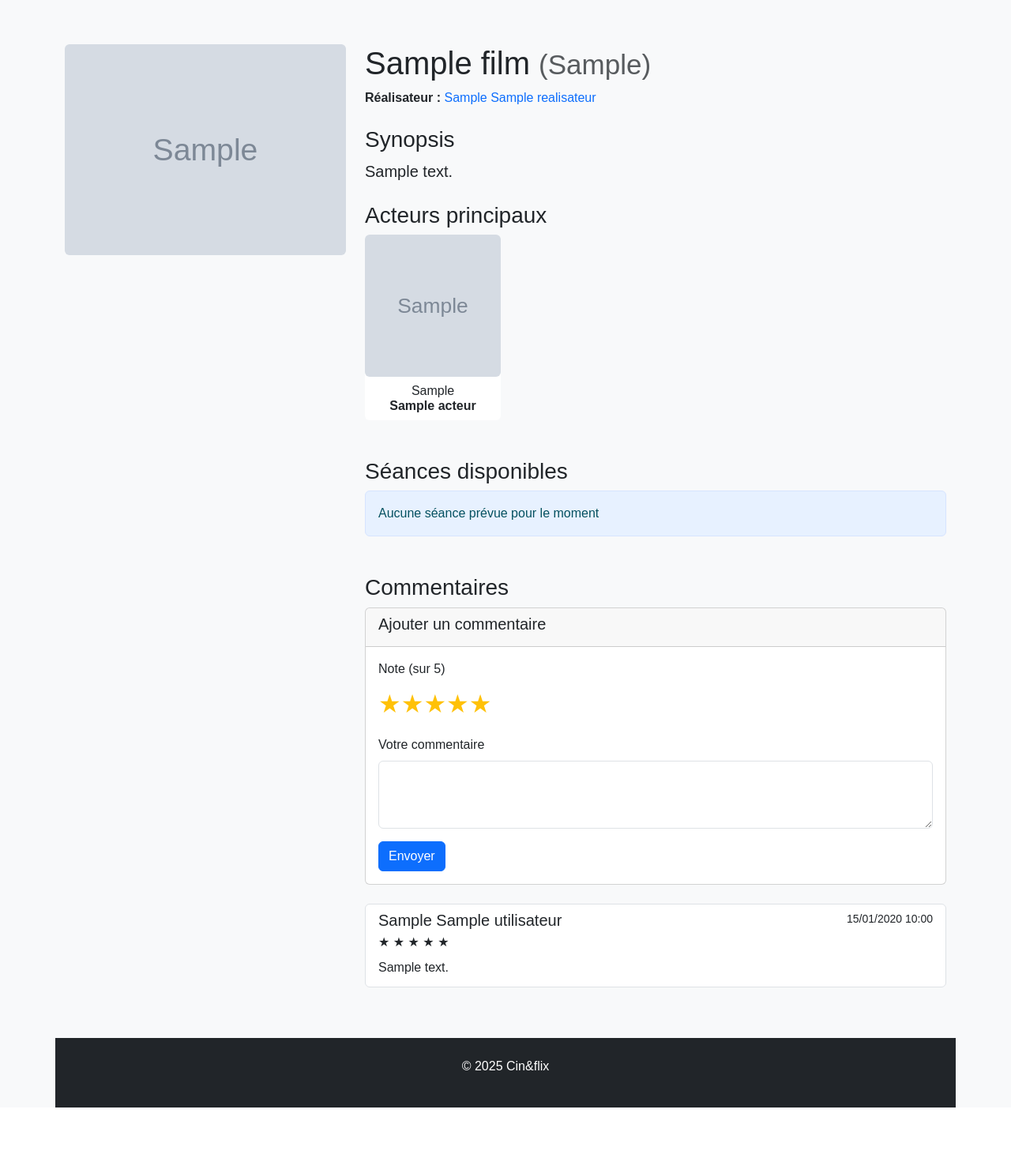
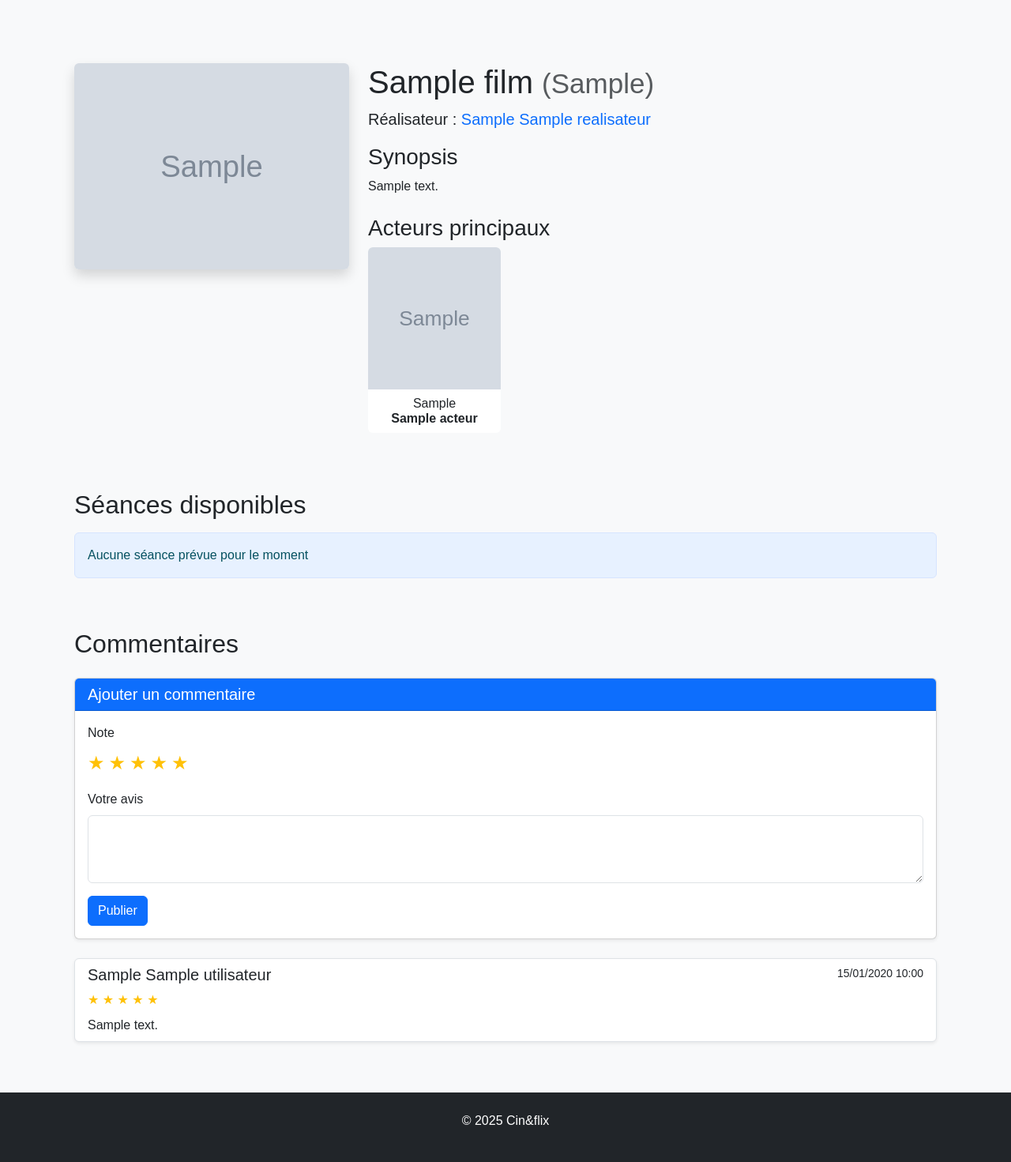
Before and after one commit to DrDemoniak/BDD-cinema, a PHP site: page /film.php?id=1 in a window 1280 px wide. Shown: the part 56-1527 px from the top of the page at 79% size. Before the commit the page ends 1458 px from the top, so only its background shows below. Run offline with PHP 8.4, Linux system fonts and the light colour scheme; the visitor is signed in with stand-in values (Sample User, id 1); tables that the repository leaves empty or names only in its code hold one stand-in row (values such as "Sample post"); grey boxes marked "Sample" are stand-in pictures.

Commit message:
debug d'un bug mineur sur film.php

```diff
--- a/flavien/film.php
+++ b/flavien/film.php
@@ -1,4 +1,5 @@
-<?php session_start();
+<?php
+session_start();
 require_once 'includes/config.php';
 
 if (!isset($_GET['id'])) {
@@ -8,7 +9,7 @@
 
 $filmId = (int)$_GET['id'];
 
-// Récupérer les infos du film
+// Récupération des infos du film
 $query = $db->prepare("
     SELECT f.*, r.nom AS realisateur_nom, r.prenom AS realisateur_prenom
     FROM films f
@@ -24,7 +25,7 @@
     exit;
 }
 
-// Traitement du formulaire de commentaire
+// Traitement des commentaires
 $errors = [];
 if ($_SERVER['REQUEST_METHOD'] === 'POST' && isset($_POST['submit_comment'])) {
     if (!isset($_SESSION['user_id'])) {
@@ -33,7 +34,6 @@
         $note = (int)($_POST['note'] ?? 0);
         $commentaire = trim($_POST['commentaire'] ?? '');
 
-        // Validation
         if ($note < 1 || $note > 5) {
             $errors[] = "La note doit être entre 1 et 5 étoiles";
         }
@@ -50,15 +50,13 @@
                 VALUES (?, ?, ?, ?)
             ");
             $insert->execute([$filmId, $_SESSION['user_id'], $note, $commentaire]);
-
-            // Recharger la page pour afficher le nouveau commentaire
             header("Location: film.php?id=$filmId");
             exit;
         }
     }
 }
 
-// Récupérer les acteurs
+// Récupération des acteurs avec leurs photos
 $actorsQuery = $db->prepare("
     SELECT a.* FROM acteurs a
     JOIN films_acteurs fa ON a.id = fa.id_acteur
@@ -67,7 +65,7 @@
 $actorsQuery->execute([$filmId]);
 $actors = $actorsQuery->fetchAll(PDO::FETCH_ASSOC);
 
-// Récupérer les séances
+// Récupération des séances
 $sessionsQuery = $db->prepare("
     SELECT s.*, l.salle FROM seances s
     JOIN lieux l ON s.id_lieu = l.id
@@ -77,7 +75,7 @@
 $sessionsQuery->execute([$filmId]);
 $sessions = $sessionsQuery->fetchAll(PDO::FETCH_ASSOC);
 
-// Récupérer les commentaires
+// Récupération des commentaires
 $commentsQuery = $db->prepare("
     SELECT c.*, u.prenom, u.nom
     FROM commentaires c
@@ -92,48 +90,52 @@
 include 'includes/header.php';
 ?>
 
+<div class="container mt-4">
     <div class="row">
-    <div class="col-md-4">
-        <img src="<?= htmlspecialchars($film['url_image']) ?>" class="img-fluid rounded" alt="<?= htmlspecialchars($film['titre']) ?>">
+        <!-- Colonne gauche - Affiche du film -->
+        <div class="col-md-4 mb-4">
+            <img src="<?= htmlspecialchars($film['url_image']) ?>"
+                 class="img-fluid rounded shadow"
+                 alt="<?= htmlspecialchars($film['titre']) ?>">
         </div>
+
+        <!-- Colonne droite - Infos du film -->
         <div class="col-md-8">
             <h1><?= htmlspecialchars($film['titre']) ?> <small class="text-muted">(<?= $film['annee'] ?>)</small></h1>
-        <p><strong>Réalisateur :</strong>
+
+            <p class="lead"><strong>Réalisateur :</strong>
                 <a href="realisateur.php?id=<?= $film['id'] ?>" class="text-decoration-none">
                     <?= htmlspecialchars($film['realisateur_prenom']) ?> <?= htmlspecialchars($film['realisateur_nom']) ?>
                 </a>
             </p>
 
-        <div class="mt-4">
+            <div class="mb-4">
                 <h3>Synopsis</h3>
-            <p class="lead"><?= nl2br(htmlspecialchars($film['description'] ?? 'Aucune description disponible')) ?></p>
+                <p><?= nl2br(htmlspecialchars($film['description'] ?? 'Aucune description disponible')) ?></p>
             </div>
 
-        <div class="mt-4">
+            <!-- Acteurs -->
+            <div class="mb-5">
                 <h3>Acteurs principaux</h3>
-    <div class="row row-cols-2 row-cols-md-3 row-cols-lg-4 g-3">
+                <div class="row row-cols-2 row-cols-sm-3 row-cols-md-4 g-3">
                     <?php foreach ($actors as $actor): ?>
                     <div class="col">
                         <div class="card h-100 border-0">
                             <a href="acteur.php?id=<?= $actor['id'] ?>" class="text-decoration-none text-dark">
                                 <?php if (!empty($actor['url_photo_acteur'])): ?>
                                     <img src="<?= htmlspecialchars($actor['url_photo_acteur']) ?>"
-                             class="img-fluid rounded"
+                                         class="img-fluid rounded-top"
                                          alt="<?= htmlspecialchars($actor['prenom'] . ' ' . $actor['nom']) ?>"
-                             style="width: 100%; height: 180px; object-fit: cover;">
+                                         style="height: 180px; width: 100%; object-fit: cover;">
                                 <?php else: ?>
-                        <div class="actor-photo-placeholder bg-light rounded" style="
-                            height: 180px;
-                            display: flex;
-                            align-items: center;
-                            justify-content: center;
-                        ">
+                                    <div class="bg-light d-flex align-items-center justify-content-center"
+                                         style="height: 180px;">
                                         <i class="fas fa-user fa-3x text-secondary"></i>
                                     </div>
                                 <?php endif; ?>
                                 <div class="card-body p-2 text-center">
-                        <h6 class="card-title mb-0"><?= htmlspecialchars($actor['prenom']) ?></h6>
-                        <h6 class="card-title mb-0 fw-bold"><?= htmlspecialchars($actor['nom']) ?></h6>
+                                    <h6 class="mb-0"><?= htmlspecialchars($actor['prenom']) ?></h6>
+                                    <h6 class="mb-0 fw-bold"><?= htmlspecialchars($actor['nom']) ?></h6>
                                 </div>
                             </a>
                         </div>
@@ -141,15 +143,19 @@
                     <?php endforeach; ?>
                 </div>
             </div>
+        </div>
+    </div>
 
-<div class="mt-5">
-    <h3>Séances disponibles</h3>
+    <!-- Séances disponibles - Pleine largeur -->
+    <div class="row mt-4">
+        <div class="col-12">
+            <h2 class="mb-3">Séances disponibles</h2>
             <?php if (empty($sessions)): ?>
                 <div class="alert alert-info">Aucune séance prévue pour le moment</div>
             <?php else: ?>
                 <div class="table-responsive">
-            <table class="table table-striped">
-                <thead>
+                    <table class="table table-striped table-hover">
+                        <thead class="table-dark">
                             <tr>
                                 <th>Date</th>
                                 <th>Heure</th>
@@ -164,7 +170,8 @@
                                 <td><?= date('H:i', strtotime($session['horaires'])) ?></td>
                                 <td><?= htmlspecialchars($session['salle']) ?></td>
                                 <td>
-                            <a href="reservation.php?id_seance=<?= $session['id'] ?>" class="btn btn-sm btn-success">
+                                    <a href="reservation.php?id_seance=<?= $session['id'] ?>"
+                                       class="btn btn-sm btn-success">
                                         Réserver
                                     </a>
                                 </td>
@@ -175,29 +182,31 @@
                 </div>
             <?php endif; ?>
         </div>
+    </div>
 
-<!-- Section Commentaires -->
-<div class="mt-5">
-    <h3>Commentaires</h3>
+    <!-- Commentaires - Pleine largeur -->
+    <div class="row mt-5">
+        <div class="col-12">
+            <h2 class="mb-4">Commentaires</h2>
 
             <?php if (!empty($errors)): ?>
                 <div class="alert alert-danger">
                     <?php foreach ($errors as $error): ?>
-                <p><?= $error ?></p>
+                        <p class="mb-1"><?= $error ?></p>
                     <?php endforeach; ?>
                 </div>
             <?php endif; ?>
 
             <!-- Formulaire de commentaire -->
             <?php if (isset($_SESSION['user_id'])): ?>
-        <div class="card mb-4">
-            <div class="card-header">
-                <h5>Ajouter un commentaire</h5>
+                <div class="card mb-4 shadow-sm">
+                    <div class="card-header bg-primary text-white">
+                        <h5 class="mb-0">Ajouter un commentaire</h5>
                     </div>
                     <div class="card-body">
                         <form method="post">
                             <div class="mb-3">
-                        <label class="form-label">Note (sur 5)</label>
+                                <label class="form-label">Note</label>
                                 <div class="rating">
                                     <?php for ($i = 5; $i >= 1; $i--): ?>
                                         <input type="radio" id="star<?= $i ?>" name="note" value="<?= $i ?>" <?= ($i == 5) ? 'checked' : '' ?>>
@@ -206,10 +215,10 @@
                                 </div>
                             </div>
                             <div class="mb-3">
-                        <label for="commentaire" class="form-label">Votre commentaire</label>
+                                <label for="commentaire" class="form-label">Votre avis</label>
                                 <textarea class="form-control" id="commentaire" name="commentaire" rows="3" required></textarea>
                             </div>
-                    <button type="submit" name="submit_comment" class="btn btn-primary">Envoyer</button>
+                            <button type="submit" name="submit_comment" class="btn btn-primary">Publier</button>
                         </form>
                     </div>
                 </div>
@@ -218,31 +227,30 @@
                     <a href="connexion.php" class="alert-link">Connectez-vous</a> pour laisser un commentaire
                 </div>
             <?php endif; ?>
+
             <!-- Liste des commentaires -->
             <?php if (empty($comments)): ?>
                 <div class="alert alert-info">Aucun commentaire pour ce film</div>
             <?php else: ?>
                 <div class="list-group">
                     <?php foreach ($comments as $comment): ?>
-                <div class="list-group-item mb-3">
-                    <div class="d-flex justify-content-between">
-                        <h5 class="mb-1"><?= htmlspecialchars($comment['prenom'] . ' ' . htmlspecialchars($comment['nom'])) ?></h5>
+                        <div class="list-group-item mb-3 shadow-sm">
+                            <div class="d-flex justify-content-between mb-2">
+                                <h5 class="mb-0"><?= htmlspecialchars($comment['prenom'] . ' ' . $comment['nom']) ?></h5>
                                 <small><?= date('d/m/Y H:i', strtotime($comment['date_creation'])) ?></small>
                             </div>
-                    <div class="mb-2">
+                            <div class="mb-2 text-warning">
                                 <?php for ($i = 1; $i <= 5; $i++): ?>
-                            <?php if ($i <= $comment['note']): ?>
-                                ★
-                            <?php else: ?>
-                                ☆
-                            <?php endif; ?>
+                                    <?= ($i <= $comment['note']) ? '★' : '☆' ?>
                                 <?php endfor; ?>
                             </div>
-                    <p class="mb-1"><?= nl2br(htmlspecialchars($comment['commentaire'])) ?></p>
+                            <p class="mb-0"><?= nl2br(htmlspecialchars($comment['commentaire'])) ?></p>
                         </div>
                     <?php endforeach; ?>
                 </div>
             <?php endif; ?>
+        </div>
+    </div>
 </div>
 
 <style>
@@ -255,9 +263,10 @@
         display: none;
     }
     .rating label {
-        font-size: 2rem;
+        font-size: 1.5rem;
         color: #ddd;
         cursor: pointer;
+        margin-right: 5px;
     }
     .rating input:checked ~ label {
         color: #ffc107;
@@ -266,13 +275,6 @@
     .rating label:hover ~ label {
         color: #ffc107;
     }
-    .actor-photo-placeholder {
-        transition: all 0.3s ease;
-    }
-    .actor-photo-placeholder:hover {
-        transform: scale(1.05);
-        box-shadow: 0 5px 15px rgba(0,0,0,0.1);
-    }
 </style>
 
 <?php include 'includes/footer.php'; ?>
```
Lines whose indentation alone changed are shown as unchanged.
